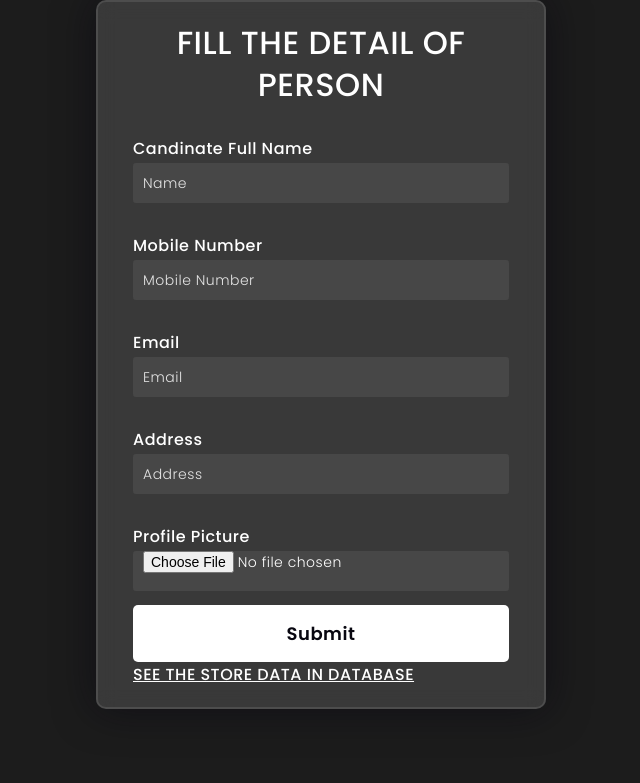
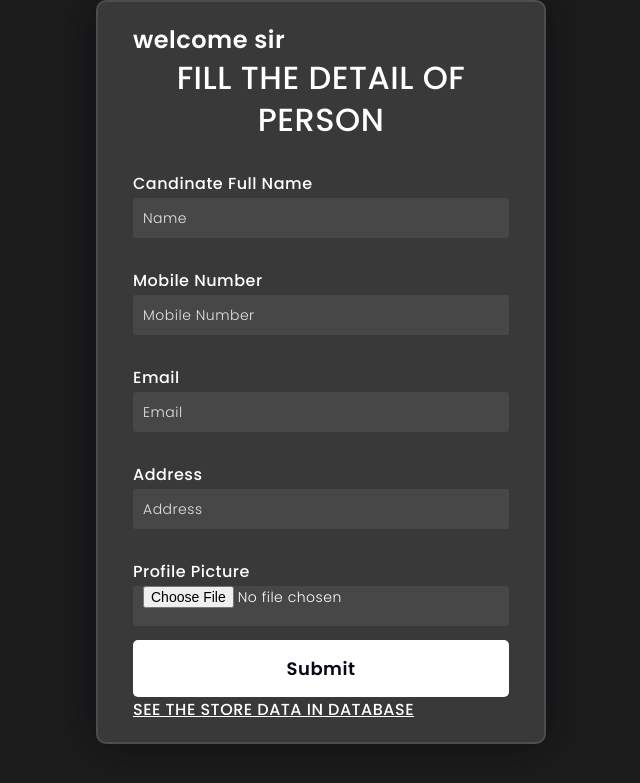
Before and after one commit to Satendralodhi/my_app, a Django app: page / in a window 1280 px wide. Shown: the top 783 px of the page, without its empty margins (319-959 px from the left). Run offline with Django 5.2, Linux system fonts and the light colour scheme.

Commit message:
add new line

```diff
--- a/templates/index.html
+++ b/templates/index.html
@@ -121,6 +121,7 @@ button{
     </div>
     <form action="" method="post" enctype="multipart/form-data">
         {% csrf_token %}
+      <h2> welcome sir<h2>
         <h3>FILL THE DETAIL OF PERSON</h3>
 
         <label for="name">Candinate Full Name</label>
```
